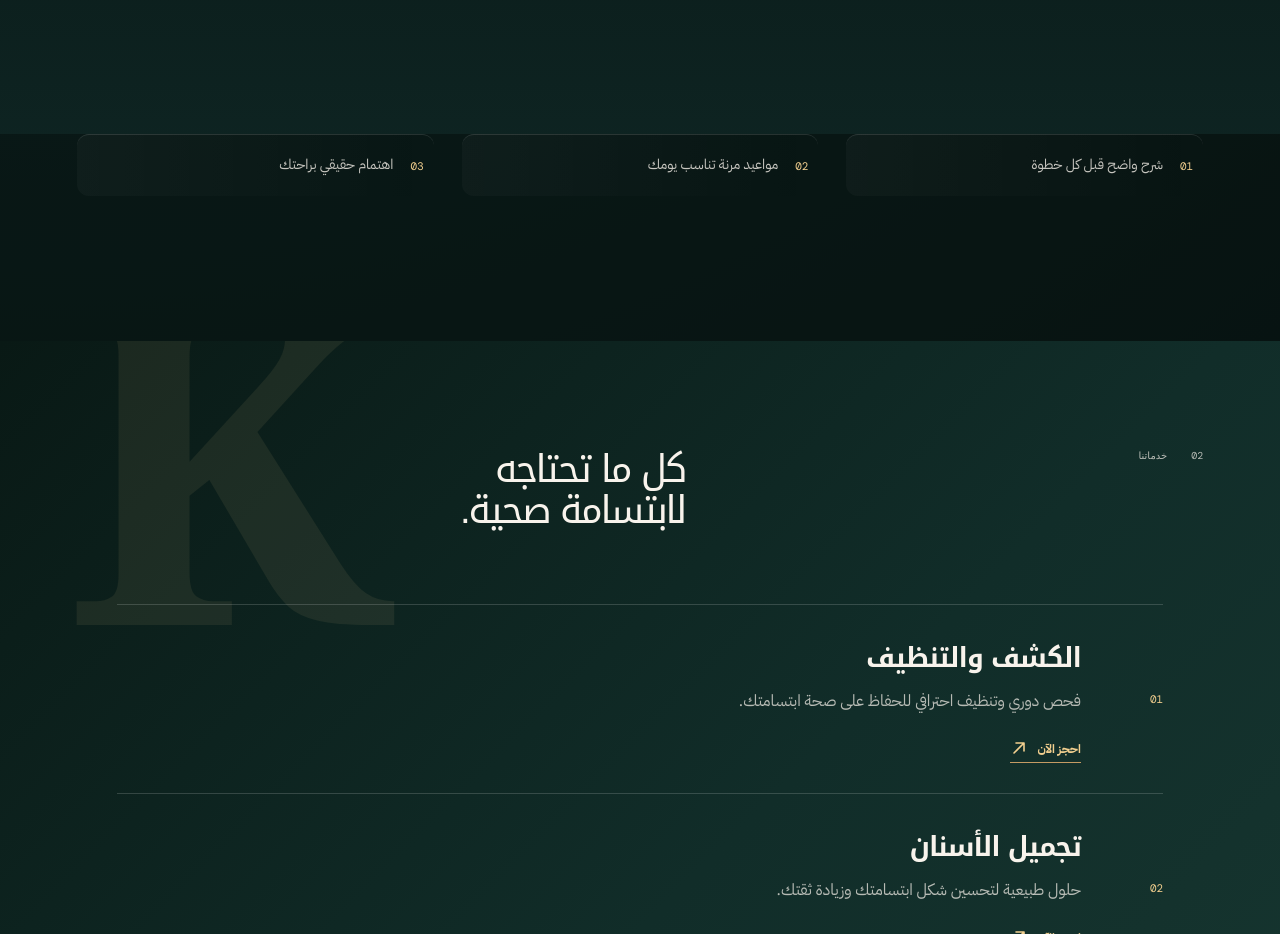
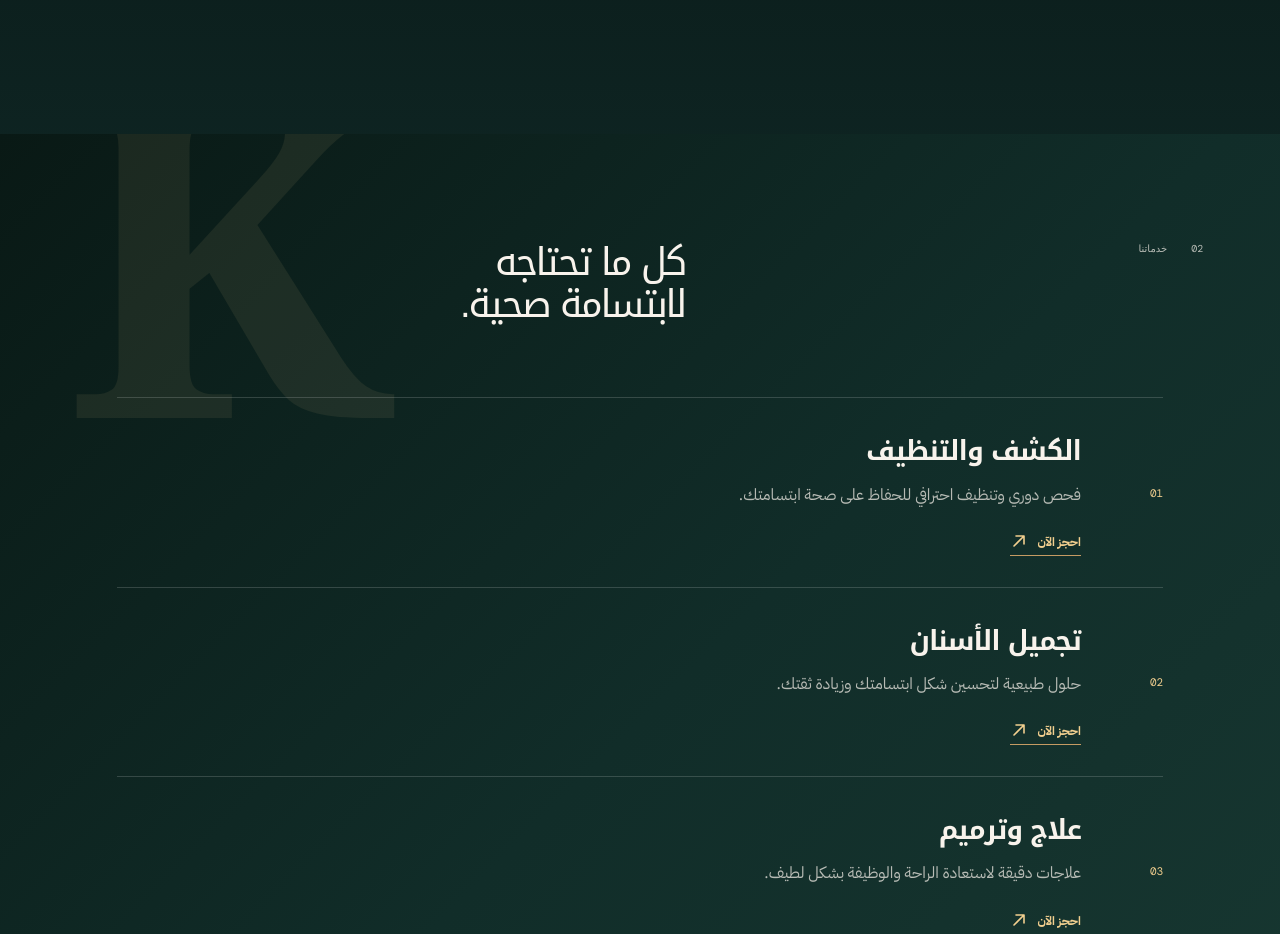
Before and after one commit to ahmedramyyyy/Dr_Koky, a plain HTML site: page index.html in a window 1280 px wide. Shown: the part 1260-2194 px from the top of the page. Drawn offline with nearby package versions, Linux system fonts and the light colour scheme.

Commit message:
Update index.html

```diff
--- a/index.html
+++ b/index.html
@@ -42,12 +42,6 @@
       <div class="statement-content"><h2>رعاية تشعرك <em>بالراحة.</em></h2><p>نسمعك أولاً، نشرح لك كل الخيارات ببساطة، ونضع خطة علاج مناسبة لاحتياجاتك ووقتك.</p><a class="text-link" href="#booking">ابدأ بحجز موعد <span class="icon-arrow" aria-hidden="true"><svg viewBox="0 0 18 18"><path d="M4 14 14 4M6 4h8v8"/></svg></span></a></div>
     </section>
 
-    <section class="trust-strip page-grid" aria-label="لماذا تختار عيادتنا">
-      <div class="trust-item"><strong>01</strong><span>شرح واضح قبل كل خطوة</span></div>
-      <div class="trust-item"><strong>02</strong><span>مواعيد مرنة تناسب يومك</span></div>
-      <div class="trust-item"><strong>03</strong><span>اهتمام حقيقي براحتك</span></div>
-    </section>
-
     <section class="work" id="services">
       <div class="section-heading page-grid reveal"><div class="section-label"><span>02</span><span>خدماتنا</span></div><p>كل ما تحتاجه<br>لابتسامة صحية.</p></div>
       <div class="work-list">
```
